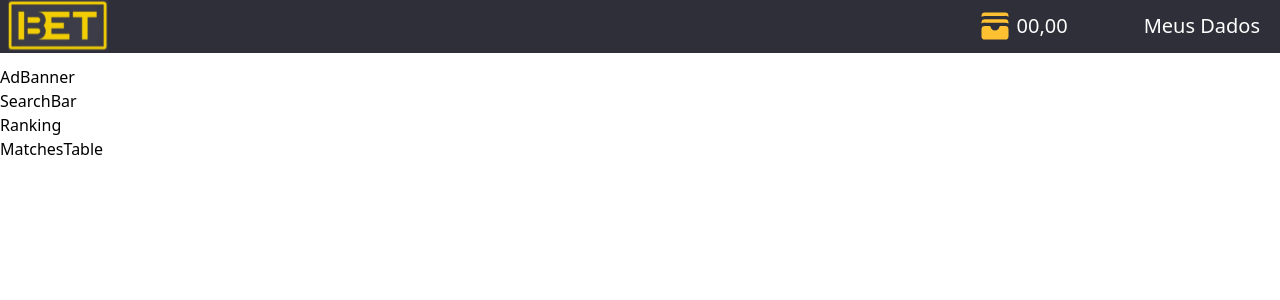
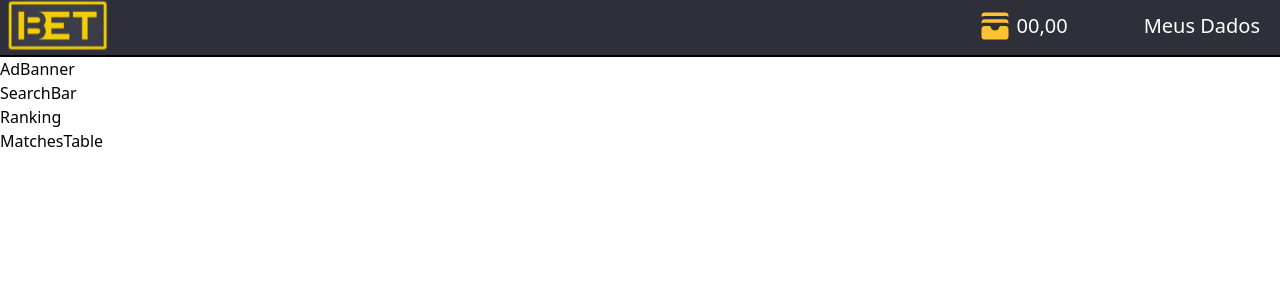
Before and after one commit to AnesioSousa/ibet-react-ts, a React (Vite) app: page / in a window 1280 px wide. Shown: the top 300 px of the page. Built offline with nearby package versions, Linux system fonts and the light colour scheme.

Commit message:
:hammer: Atualizações no layout para encaixar com o Ad Banner

```diff
--- a/src/components/Navbar.tsx
+++ b/src/components/Navbar.tsx
@@ -3,7 +3,7 @@ import ibetLogo from "../assets/logo.svg";
 
 function Navbar() {
   return (
-    <div className="bg-primary-500 flex justify-between mb-3 text-white pb-0.5 text-xl">
+    <div className="bg-primary-500 flex justify-between text-white pb-1 text-xl border-b-2 border-black">
       <div>
         <a href="https://vitejs.dev" target="_blank">
           <img src={ibetLogo} className="pl-2" alt="Vite logo" />
```
